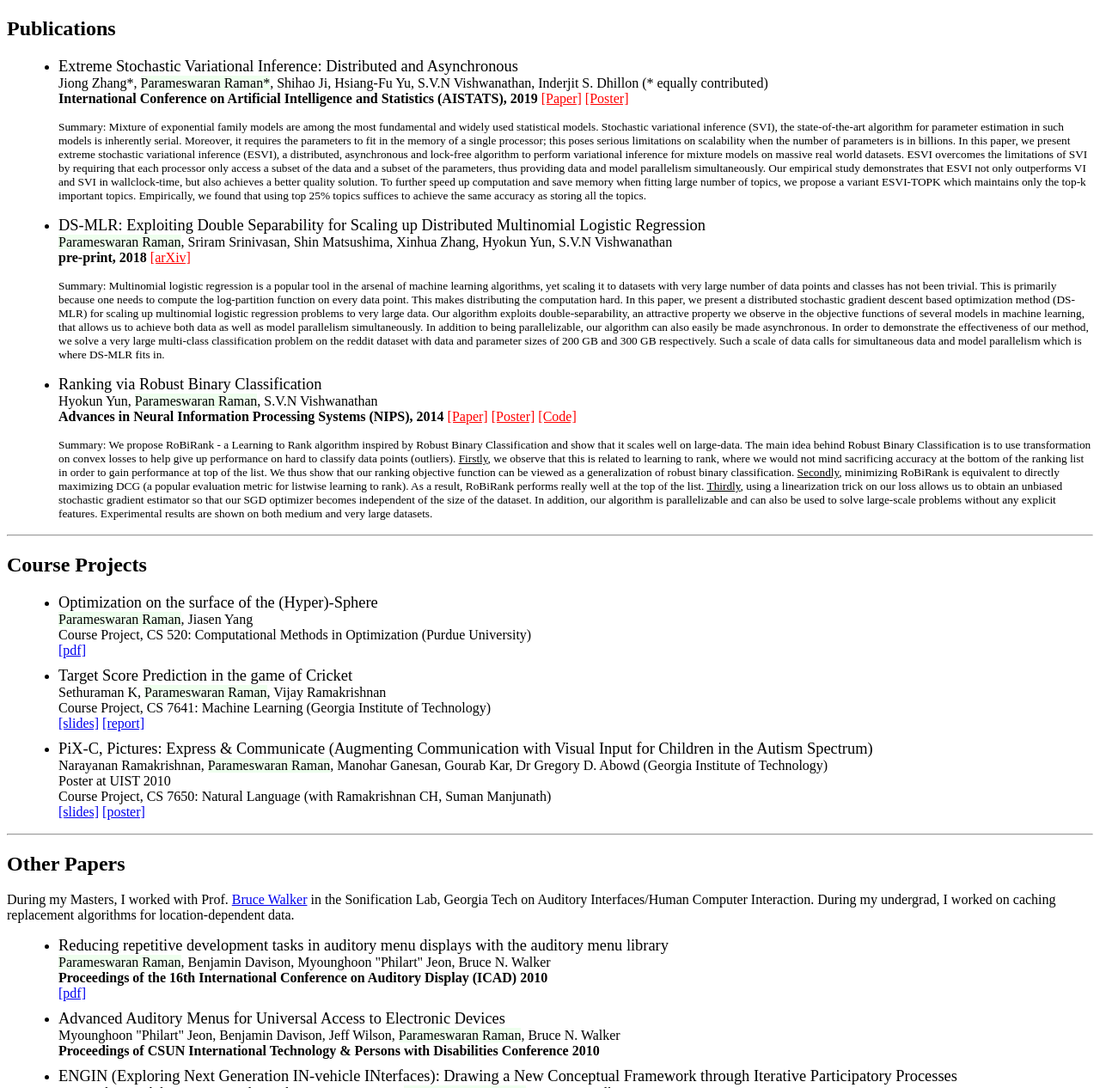
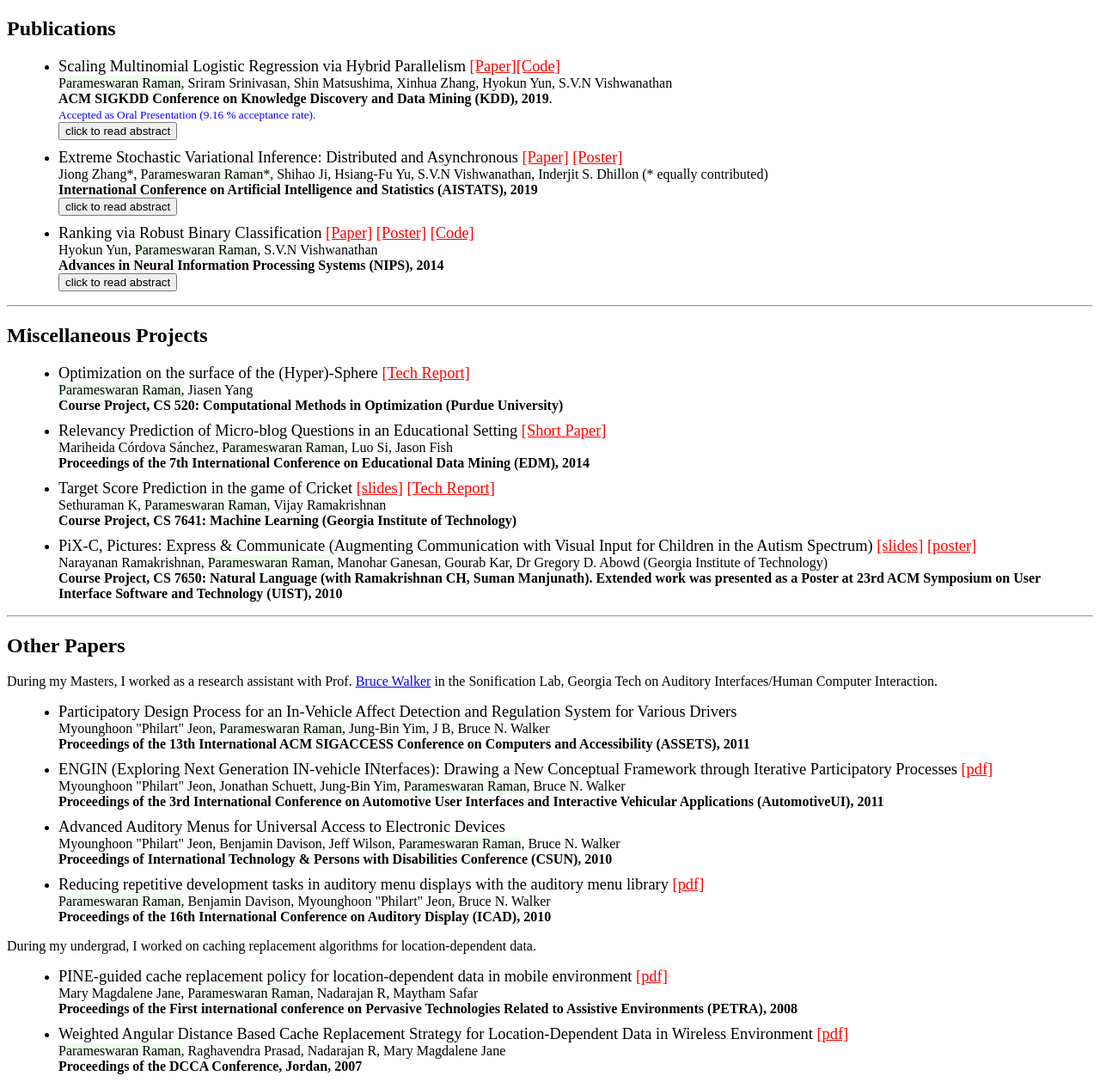
Before and after one commit to ParamsRaman/homepage, a Jekyll site: the page built from research.html, in a window 1280 px wide and 1400 px high. Shown: the part 108-1374 px from the top of the window at 86% size. Built offline with Jekyll 4.4.1, drawn with Linux system fonts in a browser that asks for light colours; some of the changed text lies outside the part shown; grey boxes are pictures that could not be loaded.

Commit message:
updated with latest publications

```diff
--- a/research.html
+++ b/research.html
@@ -31,14 +31,43 @@ title: "Parameswaran Raman: Research"
 <ul>
   <li class="paper">
     <span class="title">
-      Extreme Stochastic Variational Inference: Distributed and Asynchronous <br>
+      Scaling Multinomial Logistic Regression via Hybrid Parallelism
+      <a href="static/pub/mlr-kdd19.pdf" style="color:
+      #FF0000">[Paper]</a><a href="https://bitbucket.org/params/dsmlr"
+      style="color:#FF0000">[Code]</a><br>
+    </span>
+    <span class="me">Parameswaran Raman</span>, Sriram Srinivasan, Shin Matsushima, Xinhua Zhang, Hyokun Yun, S.V.N Vishwanathan <br>
+    <b>ACM SIGKDD Conference on Knowledge Discovery and Data Mining
+      (KDD), 2019</b>. <br/><small style="color: #0000FF">Accepted as Oral Presentation (9.16 % acceptance
+      rate).</small><br>
+    <input type="button" id="absbutton2" value="click to read abstract"><br>
+    <p id="abstract2" style="display:none;"><small>We study the problem of
+      scaling Multinomial Logistic Regression (MLR) to datasets with very large
+      number of data points in the presence of large number of classes. At a
+    scale where neither data nor the parameters are able to fit on a single
+    machine, we argue that "simultaneous data and model parallelism (Hybrid
+  Parallelism)" is inevitable. The key challenge in achieving such a form of
+  parallelism in MLR is the log-partition function which needs to be computed
+"across all K classes" per data point, thus making model parallelism
+non-trivial. To overcome this problem, we propose a reformulation of the
+original objective that exploits "double-separability", an attractive property
+that naturally leads to hybrid parallelism. Our algorithm (DS-MLR) is
+"asynchronous and completely de-centralized", requiring minimal communication
+across workers while keeping both data and parameter workloads partitioned.
+Unlike standard data parallel approaches, DS-MLR "avoids bulk-synchronization" by maintaining local normalization terms on each worker and accumulating them incrementally using a token-ring topology. We demonstrate the versatility of DS-MLR under various scenarios in data and model parallelism, through an empirical study consisting of real-world datasets. In particular, to demonstrate scaling via hybrid parallelism, we created a new benchmark dataset (Reddit-Full) by pre-processing 1.7 billion reddit user comments spanning the period 2007-2015. We used DS-MLR to solve an extreme multi-class classification problem of classifying 211 million data points into their corresponding subreddits. Reddit-Full is a massive data set with data occupying 228 GB and 44 billion parameters occupying 358 GB. To the best of our knowledge, no other existing methods can handle MLR in this setting. </small></p>
+    <!-- 25 out of 215 (11.6%) -->
+  </li>
+  <li class="paper">
+    <span class="title">
+      Extreme Stochastic Variational Inference: Distributed and Asynchronous
+    <a href="static/pub/esvi-aistats19.pdf" style="color: #FF0000">[Paper]</a>
+    <a href="static/pub/esvi-poster.pdf" style="color: #FF0000">[Poster]</a><br>
     </span>
     Jiong Zhang*, <span class="me">Parameswaran Raman*</span>, Shihao Ji, Hsiang-Fu Yu, S.V.N Vishwanathan, Inderjit S. Dhillon (* equally contributed)<br>
-    <b>International Conference on Artificial Intelligence and Statistics (AISTATS), 2019</b>
-    <a href="static/pub/esvi-aistats19.pdf" style="color: #FF0000">[Paper]</a>
-    <a href="static/pub/esvi-poster.pdf" style="color: #FF0000">[Poster]</a>
-    <!--a href="robirank.html">[Code]</a--><br/>
-    <p><small>Summary: Mixture of exponential family models are among the most fundamental and widely used
+    <b>International Conference on Artificial Intelligence and Statistics
+      (AISTATS), 2019</b><br>
+    <input type="button" id="absbutton1" value="click to read abstract"><br>
+    <p id="abstract1" style="display:none;"><small>Mixture of exponential family models are among the most fundamental and widely used
   statistical models. Stochastic variational inference
   (SVI), the state-of-the-art algorithm for parameter estimation in such models is inherently
   serial. Moreover, it requires the parameters to fit in the memory of a single processor;
@@ -59,131 +88,139 @@ title: "Parameswaran Raman: Research"
 
   <li class="paper">
     <span class="title">
-      DS-MLR: Exploiting Double Separability for Scaling up Distributed Multinomial Logistic Regression<br>
-    </span>
-    <span class="me">Parameswaran Raman</span>, Sriram Srinivasan, Shin Matsushima, Xinhua Zhang, Hyokun Yun, S.V.N Vishwanathan <br>
-    <b>pre-print, 2018</b>
-    <a href="https://arxiv.org/pdf/1604.04706.pdf" style="color: #FF0000">[arXiv]</a>
-    <!--a href="robirank.html">[Code]</a--><br/>
-    <p><small>Summary: Multinomial logistic regression is a popular tool in the arsenal of machine learning algorithms, yet scaling it to datasets with very large number of data points and classes has not been trivial. This is primarily because one needs to compute the log-partition function on every data point. This makes distributing the computation hard. In this paper, we present a distributed stochastic gradient descent based optimization method (DS-MLR) for scaling up multinomial logistic regression problems to very large data. Our algorithm exploits double-separability, an attractive property we observe in the objective functions of several models in machine learning, that allows us to achieve both data as well as model parallelism simultaneously. In addition to being parallelizable, our algorithm can also easily be made asynchronous. In order to demonstrate the effectiveness of our method, we solve a very large multi-class classification problem on the reddit dataset with data and parameter sizes of 200 GB and 300 GB respectively. Such a scale of data calls for simultaneous data and model parallelism which is where DS-MLR fits in. </small></p>
-    <!-- 25 out of 215 (11.6%) -->
-  </li>
-
-  <li class="paper">
-    <span class="title">
-      Ranking via Robust Binary Classification<br>
+      Ranking via Robust Binary Classification
+    <a href="http://papers.nips.cc/paper/5363-ranking-via-robust-binary-classification.pdf"
+      style="color: #FF0000">[Paper]</a>
+    <a href="static/pub/RoBiRank_Poster.pdf" style="color: #FF0000">[Poster]</a>
+    <a href="https://bitbucket.org/d_ijk_stra/robirank" style="color:
+    #FF0000">[Code]</a><br>
     </span>
     Hyokun Yun, <span class="me">Parameswaran Raman</span>, S.V.N Vishwanathan <br>
-    <b>Advances in Neural Information Processing Systems (NIPS), 2014 </b>
-    <a
-      href="http://papers.nips.cc/paper/5363-ranking-via-robust-binary-classification.pdf"
-      style="color: #FF0000">[Paper]</a>
-    <a href="static/pub/RoBiRank_Poster.pdf" style="color: #FF0000">[Poster]</a>
-    <a href="https://bitbucket.org/d_ijk_stra/robirank" style="color: #FF0000">[Code]</a>
-    <!--a href="robirank.html">[Code]</a--><br/>
-    <p><small>Summary: We propose RoBiRank - a Learning to Rank algorithm inspired by Robust Binary Classification and show that it scales well on large-data. The main idea behind Robust Binary Classification is to use transformation on convex losses to help give up performance on hard to classify data points (outliers). <u>Firstly</u>, we observe that this is related to learning to rank, where we would not mind sacrificing accuracy at the bottom of the ranking list in order to gain performance at top of the list. We thus show that our ranking objective function can be viewed as a generalization of robust binary classification. <u>Secondly</u>, minimizing RoBiRank is equivalent to directly maximizing DCG (a popular evaluation metric for listwise learning to rank). As a result, RoBiRank performs really well at the top of the list. <u>Thirdly</u>, using a linearization trick on our loss allows us to obtain an unbiased stochastic gradient estimator so that our SGD optimizer becomes independent of the size of the dataset. In addition, our algorithm is parallelizable and can also be used to solve large-scale problems without any explicit features. Experimental results are shown on both medium and very large datasets.</small></p>
+    <b>Advances in Neural Information Processing Systems (NIPS), 2014 </b><br>
+    <input type="button" id="absbutton3" value="click to read abstract"><br>
+    <p id="abstract3" style="display:none;"><small>We propose RoBiRank - a Learning to Rank algorithm inspired by Robust Binary Classification and show that it scales well on large-data. The main idea behind Robust Binary Classification is to use transformation on convex losses to help give up performance on hard to classify data points (outliers). <u>Firstly</u>, we observe that this is related to learning to rank, where we would not mind sacrificing accuracy at the bottom of the ranking list in order to gain performance at top of the list. We thus show that our ranking objective function can be viewed as a generalization of robust binary classification. <u>Secondly</u>, minimizing RoBiRank is equivalent to directly maximizing DCG (a popular evaluation metric for listwise learning to rank). As a result, RoBiRank performs really well at the top of the list. <u>Thirdly</u>, using a linearization trick on our loss allows us to obtain an unbiased stochastic gradient estimator so that our SGD optimizer becomes independent of the size of the dataset. In addition, our algorithm is parallelizable and can also be used to solve large-scale problems without any explicit features. Experimental results are shown on both medium and very large datasets.</small></p>
     <!-- 25 out of 215 (11.6%) -->
   </li>
 
 </ul>
 
 <hr>
-<h2> Course Projects </h2>
+<h2> Miscellaneous Projects </h2>
 <ul>
   <li class="paper">
     <span class="title">
-      Optimization on the surface of the (Hyper)-Sphere <br>
+      Optimization on the surface of the (Hyper)-Sphere
+      <a href="static/pub/cs520report.pdf" style="color: #FF0000">[Tech Report]</a> <br>
     </span>
     <span class="me">Parameswaran Raman</span>, Jiasen Yang <br>
-    Course Project, CS 520: Computational Methods in Optimization (Purdue University) <br>
-    <a href="static/pub/cs520report.pdf">[pdf]</a>
+    <b>Course Project, CS 520: Computational Methods in Optimization (Purdue University)</b> <br>
   </li>
 
   <li class="paper">
     <span class="title">
-      Target Score Prediction in the game of Cricket <br>
+      Relevancy Prediction of Micro-blog Questions in an Educational Setting
+      <a href="static/pub/Poster_EDM_2014.pdf" style="color: #FF0000">[Short
+        Paper]</a>
+      <br>
     </span>
-    Sethuraman K, <span class="me">Parameswaran Raman</span>, Vijay Ramakrishnan <br>
-    Course Project, CS 7641: Machine Learning (Georgia Institute of Technology) <br>
-    <a href="static/pub/ML_Project_CS7641.pdf">[slides]</a>
-    <a href="static/pub/ML_Project_CS7641_report.pdf">[report]</a>
+    Mariheida C&oacute;rdova S&aacute;nchez, <span class="me">Parameswaran Raman</span>, Luo Si, Jason Fish <br>
+    <b>Proceedings of the 7th International Conference on Educational Data
+      Mining (EDM), 2014 </b><br>
+    <!-- 25 out of 215 (11.6%) -->
   </li>
 
   <li class="paper">
     <span class="title">
-      PiX-C, Pictures: Express & Communicate (Augmenting Communication with Visual Input for Children in the Autism Spectrum) <br>
+      Target Score Prediction in the game of Cricket
+      <a href="static/pub/ML_Project_CS7641.pdf" style="color: #FF0000">[slides]</a>
+      <a href="static/pub/ML_Project_CS7641_report.pdf" style="color:
+    #FF0000">[Tech Report]</a> <br>
+    </span>
+    Sethuraman K, <span class="me">Parameswaran Raman</span>, Vijay Ramakrishnan <br>
+    <b>Course Project, CS 7641: Machine Learning (Georgia Institute of
+      Technology)</b> <br>
+  </li>
+
+  <li class="paper">
+    <span class="title">
+      PiX-C, Pictures: Express & Communicate (Augmenting Communication with Visual Input for Children in the Autism Spectrum)
+      <a href="static/pub/NLP_TermProject.pdf" style="color: #FF0000">[slides]</a>
+      <a href="static/pub/PiX-C_Poster.pdf" style="color: #FF0000">[poster]</a> <br>
     </span>
     Narayanan Ramakrishnan, <span class="me">Parameswaran Raman</span>, Manohar Ganesan, Gourab Kar, Dr Gregory D. Abowd (Georgia Institute of Technology) <br>
-    Poster at UIST 2010 <br>
-    Course Project, CS 7650: Natural Language (with Ramakrishnan CH, Suman Manjunath) <br>
-    <a href="static/pub/NLP_TermProject.pdf">[slides]</a>
-    <a href="static/pub/PiX-C_Poster.pdf">[poster]</a>
+    <b>Course Project, CS 7650: Natural Language (with Ramakrishnan CH, Suman
+      Manjunath). Extended work was presented as a Poster at 23rd ACM Symposium on User Interface
+      Software and Technology (UIST), 2010</b> <br>
     <!--a href="http://www.naduism.com/projects/#adaptivekb">[video]</a-->
   </li>
 </ul>
 
 <hr>
 <h2> Other Papers </h2>
-<p>During my Masters, I worked with Prof. <a
+<p>During my Masters, I worked as a research assistant with Prof. <a
     href="http://sonify.psych.gatech.edu/~walkerb/">Bruce Walker</a> in the
 Sonification Lab, Georgia Tech on Auditory Interfaces/Human Computer
-Interaction. During my undergrad, I worked on caching replacement algorithms for
+Interaction.
+<ul>
+  <li class="paper">
+    <span class="title">
+        Participatory Design Process for an In-Vehicle Affect Detection and Regulation System for Various Drivers
+        <br>
+    </span>
+    Myounghoon "Philart" Jeon, <span class="me">Parameswaran Raman</span>,
+    Jung-Bin Yim, J B, Bruce N. Walker <br>
+    <b>Proceedings of the 13th International ACM SIGACCESS Conference on Computers and Accessibility (ASSETS), 2011</b><br>
+  </li>
+
+  <li class="paper">
+    <span class="title">
+        ENGIN (Exploring Next Generation IN-vehicle INterfaces): Drawing a New Conceptual Framework through Iterative Participatory Processes
+        <a href="static/pub/ENGIN_AutomotiveUI2011_Philart.pdf" style="color: #FF0000">[pdf]</a><br>
+    </span>
+    Myounghoon "Philart" Jeon, Jonathan Schuett, Jung-Bin Yim, <span class="me">Parameswaran Raman</span>, Bruce N. Walker <br>
+    <b>Proceedings of the 3rd International Conference on Automotive User
+      Interfaces and Interactive Vehicular Applications (AutomotiveUI), 2011</b><br>
+  </li>
+
+  <li class="paper">
+    <span class="title"> Advanced Auditory Menus for Universal Access to Electronic Devices <br>
+    </span>
+    Myounghoon "Philart" Jeon, Benjamin Davison, Jeff Wilson, <span class="me">Parameswaran Raman</span>, Bruce N. Walker <br>
+    <b>Proceedings of International Technology & Persons with Disabilities
+      Conference (CSUN), 2010</b><br>
+  </li>
+
+  <li class="paper">
+    <span class="title">
+      Reducing repetitive development tasks in auditory menu displays with the auditory menu library
+      <a href="static/pub/AML_ICAD_2010.pdf" style="color: #FF0000">[pdf]</a><br>
+    </span>
+    <span class="me">Parameswaran Raman</span>, Benjamin Davison, Myounghoon "Philart" Jeon, Bruce N. Walker <br>
+    <b>Proceedings of the 16th International Conference on Auditory Display (ICAD), 2010 </b><br>
+  </li>
+</ul>
+
+<p>During my undergrad, I worked on caching replacement algorithms for
 location-dependent data.</p>
 <ul>
   <li class="paper">
     <span class="title">
-      Reducing repetitive development tasks in auditory menu displays with the auditory menu library <br>
+        PINE-guided cache replacement policy for location-dependent data in mobile environment
+        <a href="static/pub/PINE.pdf" style="color: #FF0000">[pdf]</a> <br>
     </span>
-    <span class="me">Parameswaran Raman</span>, Benjamin Davison, Myounghoon "Philart" Jeon, Bruce N. Walker <br>
-    <b>Proceedings of the 16th International Conference on Auditory Display (ICAD) 2010 </b><br>
-    <a href="static/pub/AML_ICAD_2010.pdf">[pdf]</a>
+    Mary Magdalene Jane, <span class="me">Parameswaran Raman</span>, Nadarajan R, Maytham Safar <br>
+    <b>Proceedings of the First international conference on Pervasive
+      Technologies Related to Assistive Environments (PETRA), 2008</b><br>
   </li>
 
   <li class="paper">
     <span class="title">
-      Advanced Auditory Menus for Universal Access to Electronic Devices <br>
-    </span>
-    Myounghoon "Philart" Jeon, Benjamin Davison, Jeff Wilson, <span class="me">Parameswaran Raman</span>, Bruce N. Walker <br>
-    <b>Proceedings of CSUN International Technology & Persons with Disabilities Conference 2010</b><br>
-  </li>
-
-  <li class="paper">
-    <span class="title">
-        ENGIN (Exploring Next Generation IN-vehicle INterfaces): Drawing a New Conceptual Framework through Iterative Participatory Processes <br>
-    </span>
-    Myounghoon "Philart" Jeon, Jonathan Schuett, Jung-Bin Yim, <span class="me">Parameswaran Raman</span>, Bruce N. Walker <br>
-    <b>Adjunct Proceedings of the 3rd International Conference on Automotive User Interfaces and Interactive Vehicular Applications 2010</b><br>
-  </li>
-
-  <li class="paper">
-    <span class="title">
-        PINE-guided cache replacement policy for location-dependent data in mobile environment <br>
-    </span>
-    Mary Magdalene Jane, <span class="me">Parameswaran Raman</span>, Nadarajan R, Maytham Safar <br>
-    <b>Proceedings of the First international conference on Pervasive Technologies Related to Assistive Environments, PETRA 2008</b><br>
-    <a href="static/pub/PINE.pdf">[pdf]</a>
-  </li>
-
-  <li class="paper">
-    <span class="title">
-        Weighted Angular Distance Based Cache Replacement Strategy for Location-Dependent Data in Wireless Environment <br>
+      Weighted Angular Distance Based Cache Replacement Strategy for Location-Dependent Data in Wireless Environment
+      <a href="static/pub/WIDAAP_cameraready_Jordan.pdf" style="color:
+      #FF0000">[pdf]</a> <br>
     </span>
     <span class="me">Parameswaran Raman</span>, Raghavendra Prasad, Nadarajan R, Mary Magdalene Jane <br>
-    <b>Proceedings of the DCCA Conference, JORDAN 2007</b><br>
+    <b>Proceedings of the DCCA Conference, Jordan, 2007</b><br>
   </li>
 
 </ul>
-
-<hr>
-<h2> Posters </h2>
-<ul>
-  <li class="paper">
-    <span class="title">
-      Relevancy Prediction of Micro-blog Questions in an Educational Setting<br>
-    </span>
-    Mariheida C&oacute;rdova S&aacute;nchez, <span class="me">Parameswaran Raman</span>, Luo Si, Jason Fish <br>
-    <b>Proceedings of the Seventh International Conference on Educational Data Mining (EDM) 2014 </b><br>
-    <a href="static/pub/Poster_EDM_2014.pdf">[pdf]</a>
-    <!-- 25 out of 215 (11.6%) -->
-  </li>
-</ul>
```
Also changed, not shown: index.html (+76 -44 lines), 6 other files.
